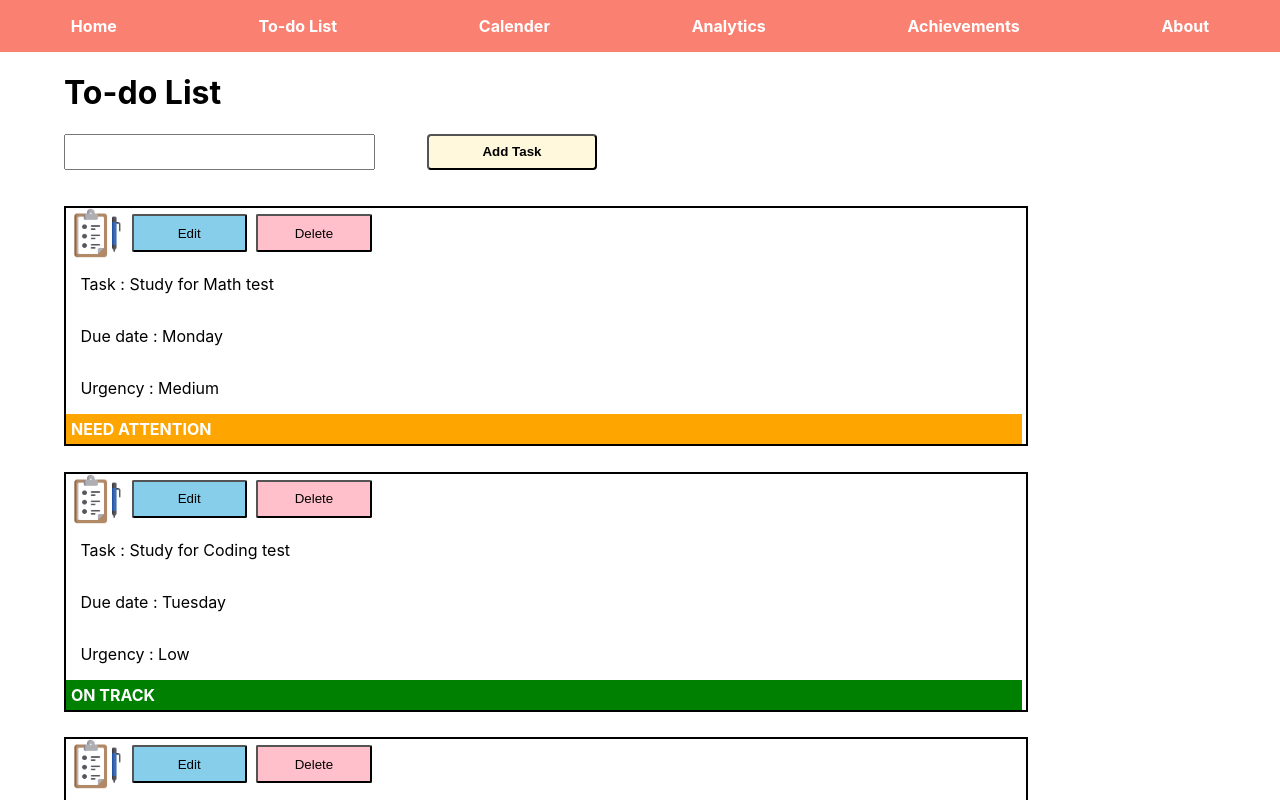
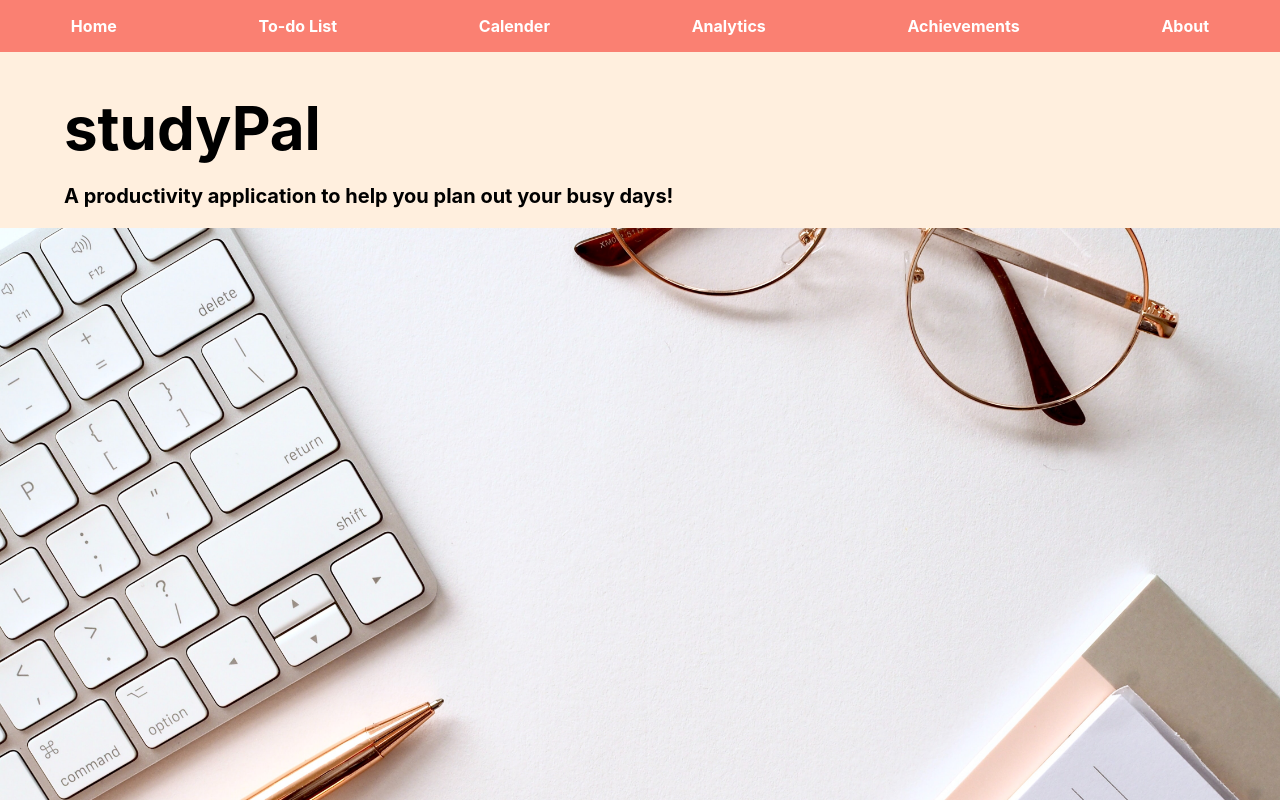
Before and after one commit to AdvisorySG/dawn-advisory-theme, a React (Create React App) app: page / in a window 1280 px wide. Shown: the top 800 px of the page. Built offline with nearby package versions, Linux system fonts and the light colour scheme.

Commit message:
Update App.js, Todolist.js, index.js
Changed home page after opening web; edited codes in Todolist.js; added some router config in index.js

```diff
--- a/package.json
+++ b/package.json
@@ -8,6 +8,7 @@
     "@testing-library/user-event": "^13.5.0",
     "react": "^18.1.0",
     "react-dom": "^18.1.0",
+    "react-router-dom": "^6.3.0",
     "react-scripts": "5.0.1",
     "web-vitals": "^2.1.4"
   },
--- a/src/App.js
+++ b/src/App.js
@@ -1,25 +1,15 @@
 import Header from './components/Header.js';
 import Home from './components/Home.js';
 import Footer from './components/Footer.js';
-import Card from './components/Card.js';
-import UserTasks from './components/UserTasks.js';
 import Todolist from './components/Todolist.js';
 import './App.css';
 
 function App() {
-    const userTasks = UserTasks.map(item => {
-        return <Card
-                    task = {item.task}
-                    day = {item.day}
-                    urgency = {item.urgency}
-                />
-    });
 
     return (
         <div class="container">
             <Header />
-            <Todolist />
-            {userTasks}
+            <Home />
             <Footer />
         </div>
     );
--- a/src/components/Todolist.js
+++ b/src/components/Todolist.js
@@ -1,15 +1,40 @@
 import React from "react";
+import Header from './Header.js';
+import Footer from './Footer.js';
+import Card from './Card.js';
+import UserTasks from './UserTasks.js';
 
 function Todolist () {
+
+    // To-do list Cards
+    const userTasks = UserTasks.map(item => {
+        return <Card
+                    task = {item.task}
+                    day = {item.day}
+                    urgency = {item.urgency}
+                />
+    });
+
     return (
-        <div>
+        <>
+        <div class="container">
+            <Header />
+
             <h1 class="title">To-do List</h1>
             <form>
                 <input className="todoinput"></input>
                 <button className="todobutton">Add Task</button>
             </form>
         </div>
-    )
+
+        <div className="cards">
+            {userTasks}
+        </div>
+
+        <Footer />
+
+        </>
+    );
 }
 
 export default Todolist;
--- a/src/index.js
+++ b/src/index.js
@@ -1,10 +1,14 @@
 import React from 'react';
-import ReactDOM from 'react-dom/client';
+import ReactDOM from "react-dom/client";
+import { BrowserRouter } from "react-router-dom";
+import App from "./App";
 import './index.css';
-import App from './App.js';
 
-const root = ReactDOM.createRoot(document.getElementById('root'));
-
+const root = ReactDOM.createRoot(
+  document.getElementById("root")
+);
 root.render(
-  <App />
-)
+  <BrowserRouter>
+    <App />
+  </BrowserRouter>
+);
```
Also changed, not shown: 1 other file (tests, documents, lock files or other folders).
